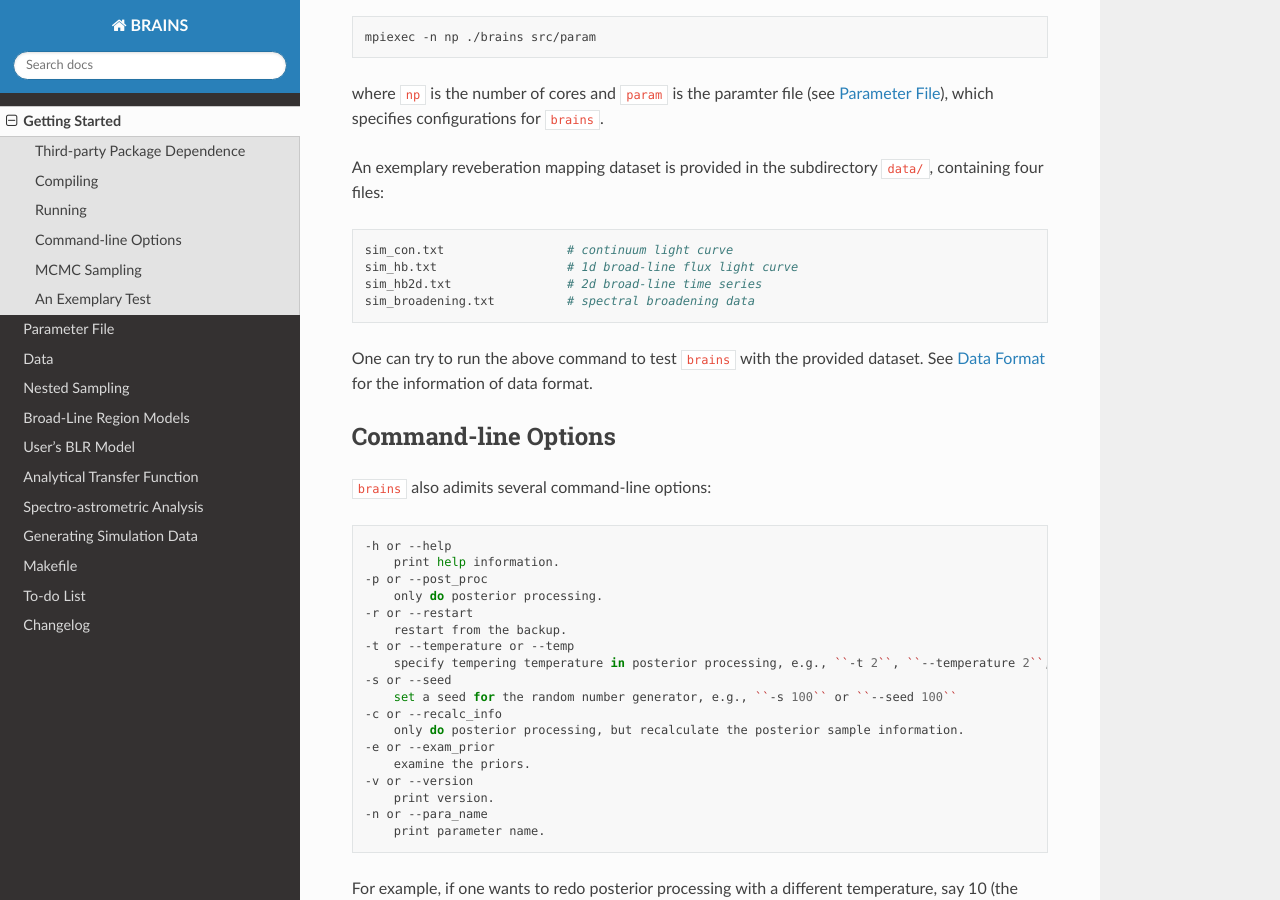
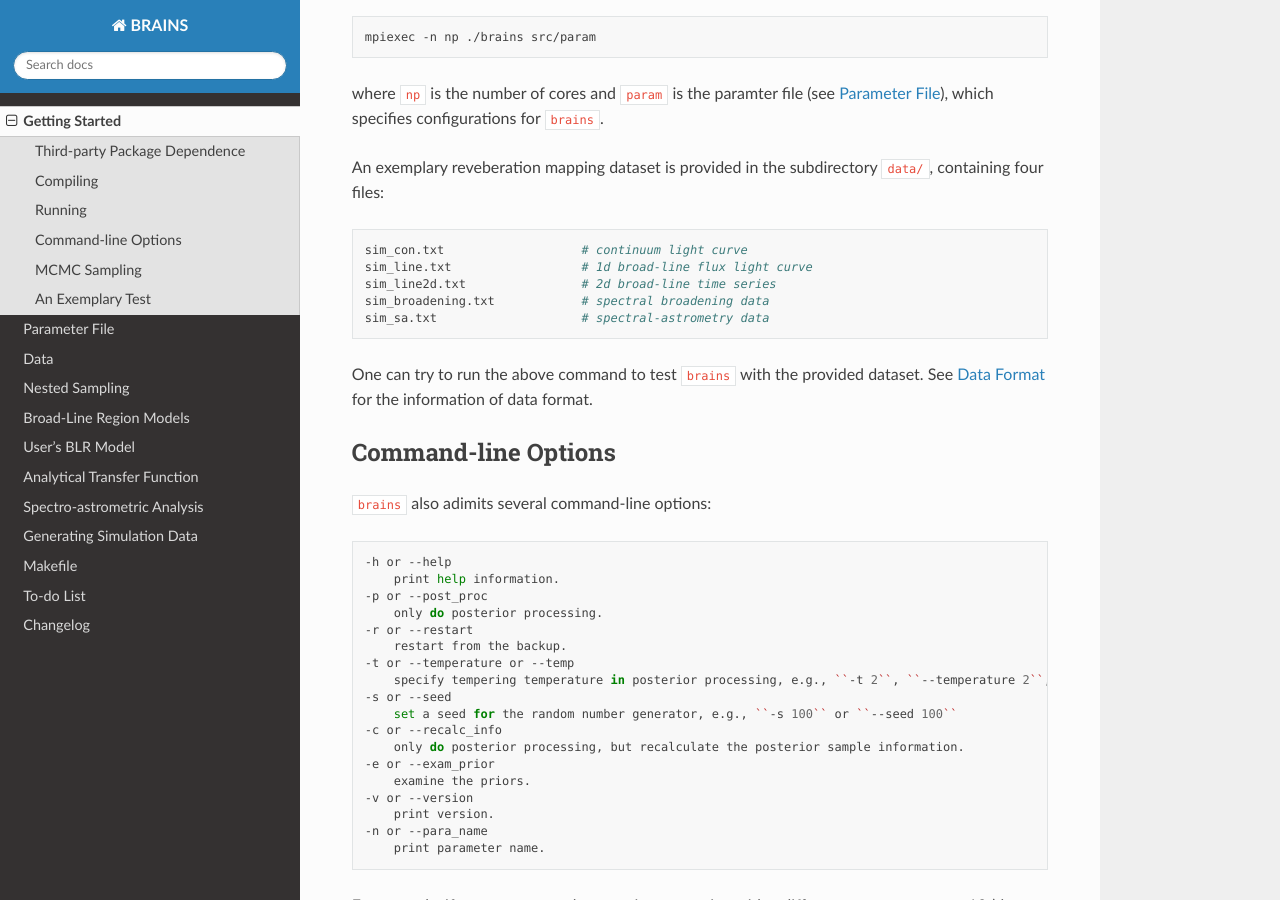
Before and after one commit to LiyrAstroph/BRAINS, a Sphinx documentation site: the page built from docs/getting_started.rst, in a window 1280 px wide and 900 px high, scrolled down 913 px. Built offline with Sphinx 7.4.7 and the Read the Docs theme 2.0.0, drawn with Linux system fonts in a browser that asks for light colours.

Commit message:
update docs.

```diff
--- a/docs/getting_started.rst
+++ b/docs/getting_started.rst
@@ -48,10 +48,11 @@ An exemplary reveberation mapping dataset is provided in the subdirectory ``data
 
 .. code-block:: bash
 
-   sim_con.txt                 # continuum light curve
-   sim_hb.txt                  # 1d broad-line flux light curve
-   sim_hb2d.txt                # 2d broad-line time series
-   sim_broadening.txt          # spectral broadening data
+   sim_con.txt                   # continuum light curve
+   sim_line.txt                  # 1d broad-line flux light curve
+   sim_line2d.txt                # 2d broad-line time series
+   sim_broadening.txt            # spectral broadening data
+   sim_sa.txt                    # spectral-astrometry data
 
 
 One can try to run the above command to test ``brains`` with the provided dataset.
--- a/docs/sim.rst
+++ b/docs/sim.rst
@@ -13,5 +13,5 @@ The code can generate simulation data according the ``FlagDim`` option in parame
 
   Generate fully random simulation data.
 
-The output simulation data files are ``sim_con.txt``, ``sim_hb.txt``, and ``sim_hb2d.txt``
-in the subdirectory ``data/``.
+The output simulation data files are ``sim_con.txt``, ``sim_line.txt``, ``sim_line2d.txt``, ``sim_broadening.txt``,
+and ``sim_sa.txt`` in the subdirectory ``data/``.
```
